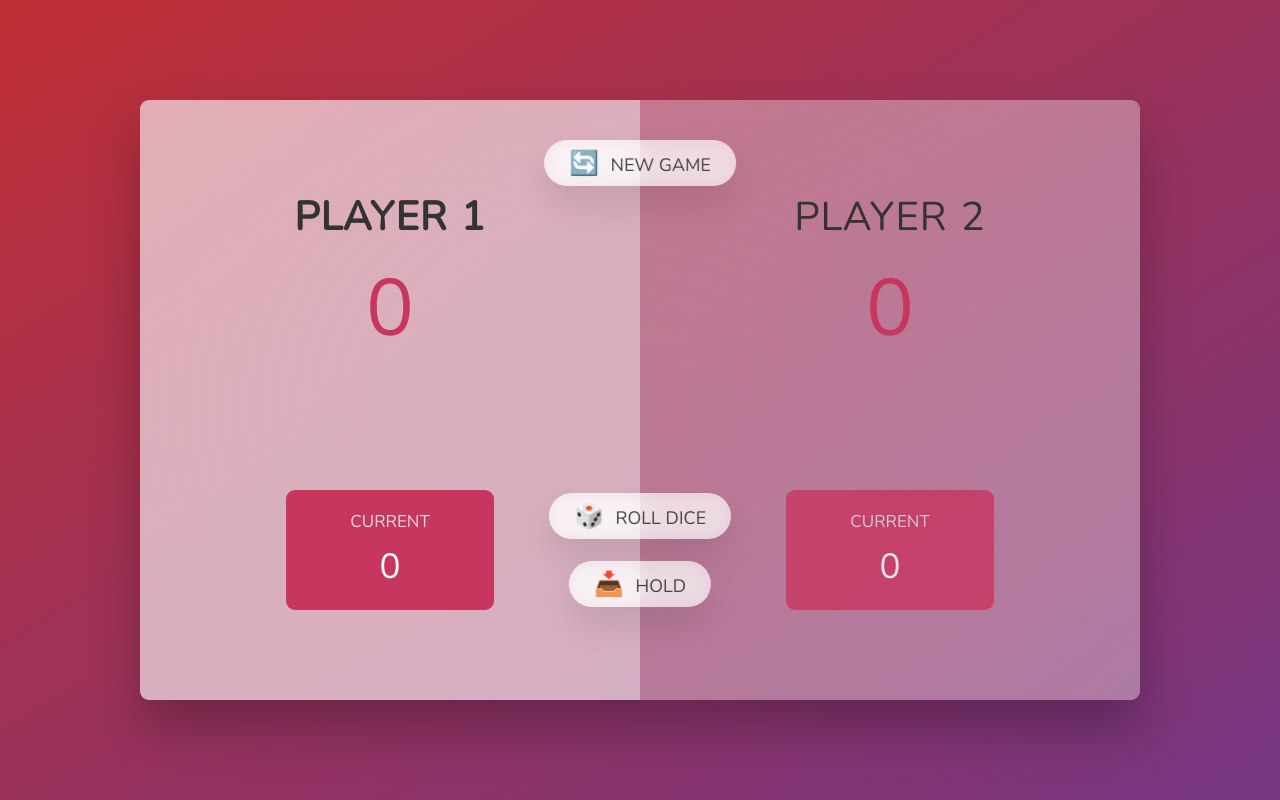
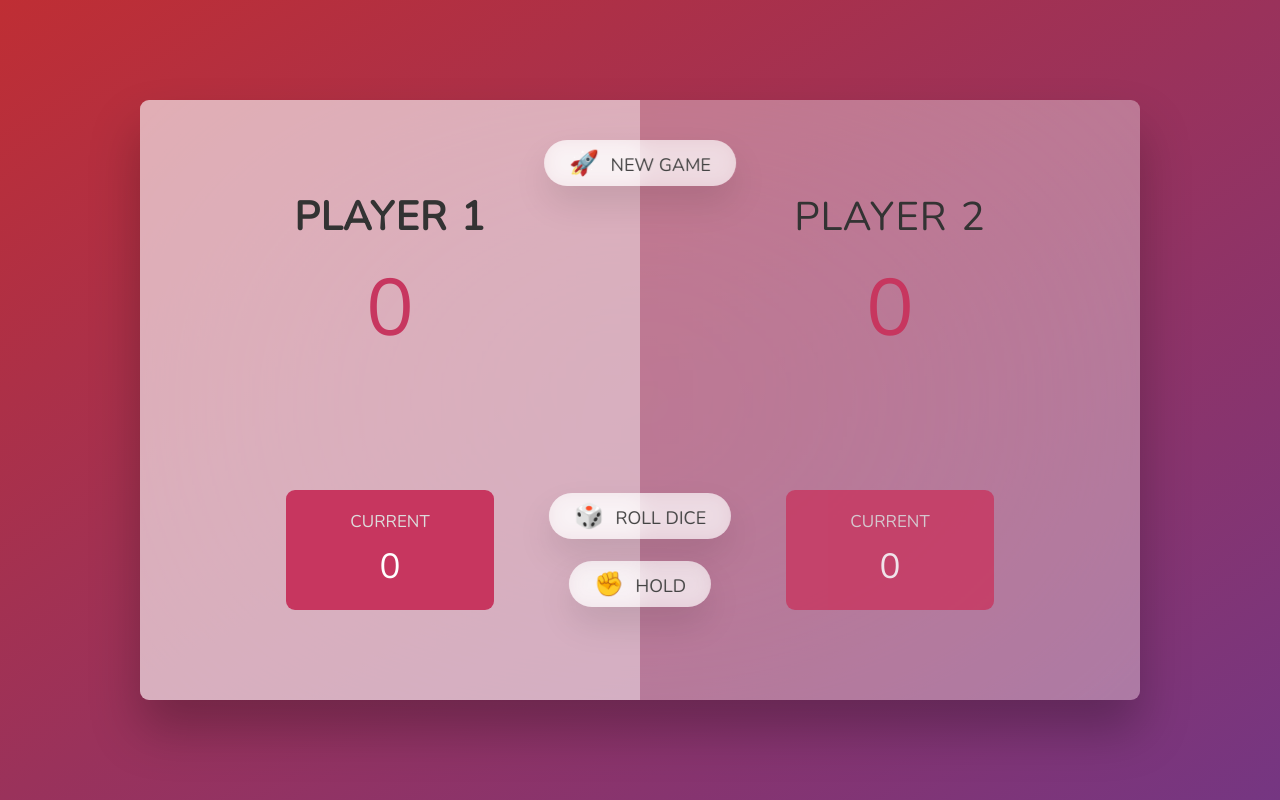
Before and after one commit to bytefulness/pig-dice-love, a website: page index.html in a window 1280 px wide. Drawn offline with nearby package versions, Linux system fonts and the light colour scheme.

Commit message:
Change UI Icons

```diff
--- a/index.html
+++ b/index.html
@@ -28,9 +28,9 @@
       </section>
 
       <img src="/images/dice-5.png" alt="Playing dice" class="dice" />
-      <button class="btn btn--new">🔄 New game</button>
+      <button class="btn btn--new">🚀 New game</button>
       <button class="btn btn--roll">🎲 Roll dice</button>
-      <button class="btn btn--hold">📥 Hold</button>
+      <button class="btn btn--hold">✊ Hold</button>
     </main>
   </body>
 </html>
```
